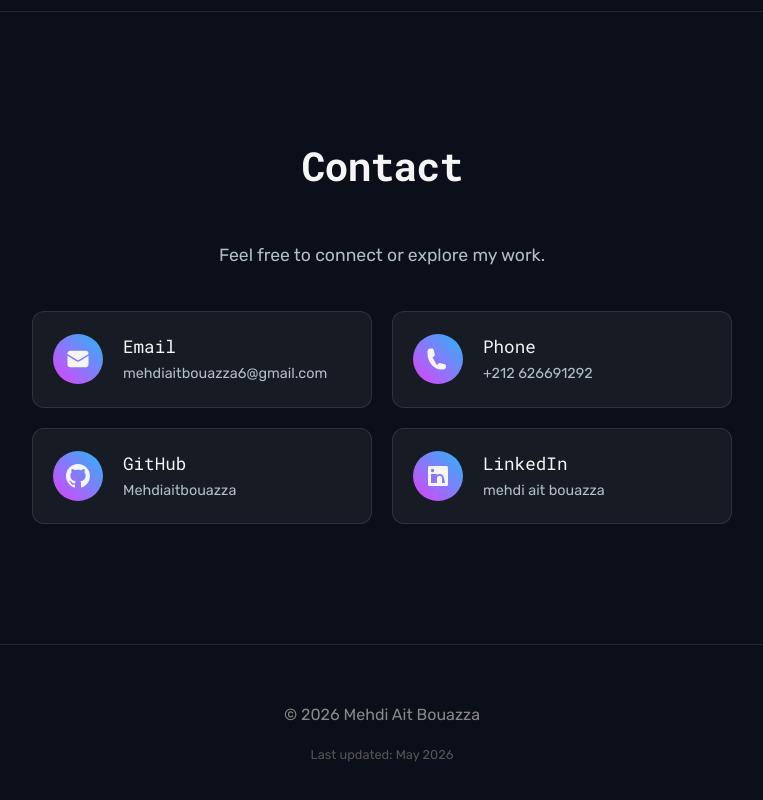
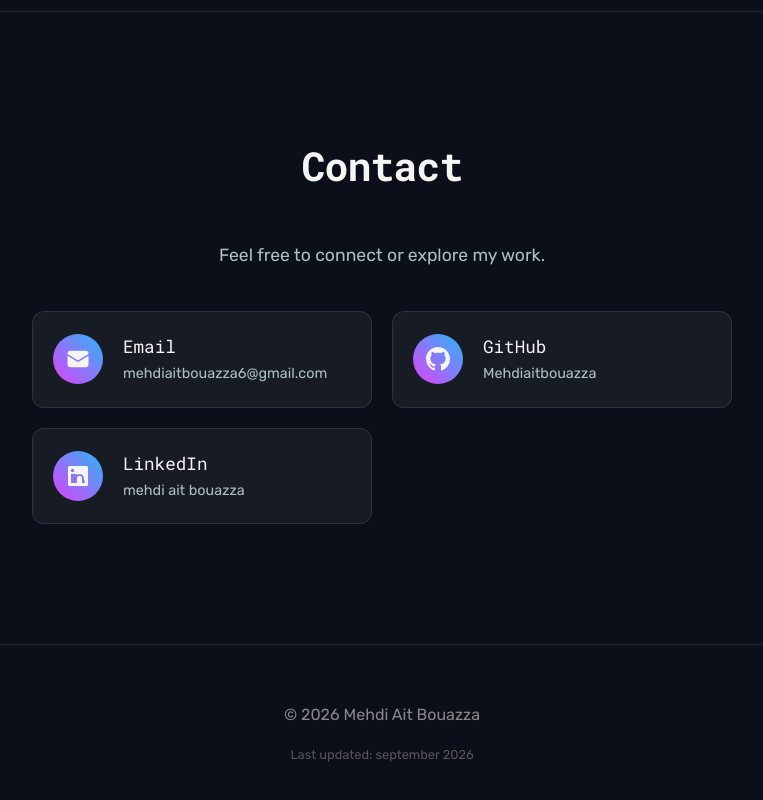
Before and after one commit to Mehdiaitbouazza/Mehdiaitbouazza.github.io, a plain HTML site: page index.html in a window 1280 px wide. Shown: the part 5784-6584 px from the top of the page, without its empty margins (258-1021 px from the left). Drawn offline with Linux system fonts and the light colour scheme; a script that the page names is missing.

Commit message:
little changes

```diff
--- a/index.html
+++ b/index.html
@@ -327,7 +327,6 @@
              <p class="section-intro"><span lang="en">Feel free to connect or explore my work.</span><span lang="fr" class="hidden">N'hésitez pas à vous connecter ou à explorer mon travail.</span></p>
             <div class="contact-list">
                 <a href="mailto:mehdiaitbouazza6@gmail.com" class="contact-item"><div class="contact-icon"><svg xmlns="http://www.w3.org/2000/svg" viewBox="0 0 24 24" fill="currentColor"><path d="M1.5 8.67v8.58a3 3 0 0 0 3 3h15a3 3 0 0 0 3-3V8.67l-8.928 5.493a3 3 0 0 1-3.144 0L1.5 8.67Z" /><path d="M22.5 6.908V6.75a3 3 0 0 0-3-3h-15a3 3 0 0 0-3 3v.158l9.714 5.978a1.5 1.5 0 0 0 1.572 0L22.5 6.908Z" /></svg></div><div class="contact-text"><span class="contact-title">Email</span><span class="contact-detail">mehdiaitbouazza6@gmail.com</span></div></a>
-                <a href="tel:+212626691292" class="contact-item"><div class="contact-icon"><svg xmlns="http://www.w3.org/2000/svg" viewBox="0 0 24 24" fill="currentColor"><path fill-rule="evenodd" d="M1.5 4.5a3 3 0 0 1 3-3h1.372c.86 0 1.61.586 1.819 1.42l1.105 4.423a1.875 1.875 0 0 1-.694 1.955l-1.293.97c-.135.101-.164.279-.087.431l4.108 7.293c.077.152.256.18.431.087l.97-1.293a1.875 1.875 0 0 1 1.955-.694l4.423 1.105c.834.209 1.42.959 1.42 1.819V19.5a3 3 0 0 1-3 3h-2.25C8.552 22.5 1.5 15.448 1.5 6.75V4.5Z" clip-rule="evenodd" /></svg></div><div class="contact-text"><span class="contact-title">Phone</span><span class="contact-detail">+212 626691292</span></div></a>
                 <a href="https://github.com/Mehdiaitbouazza" target="_blank" class="contact-item"><div class="contact-icon"><svg xmlns="http://www.w3.org/2000/svg" viewBox="0 0 16 16" fill="currentColor"><path d="M8 0C3.58 0 0 3.58 0 8c0 3.54 2.29 6.53 5.47 7.59.4.07.55-.17.55-.38 0-.19-.01-.82-.01-1.49-2.01.37-2.53-.49-2.69-.94-.09-.23-.48-.94-.82-1.13-.28-.15-.68-.52-.01-.53.63-.01 1.08.58 1.23.82.72 1.21 1.87.87 2.33.66.07-.52.28-.87.51-1.07-1.78-.2-3.64-.89-3.64-3.95 0-.87.31-1.59.82-2.15-.08-.2-.36-1.02.08-2.12 0 0 .67-.21 2.2.82.64-.18 1.32-.27 2-.27s1.36.09 2 .27c1.53-1.04 2.2-.82 2.2-.82.44 1.1.16 1.92.08 2.12.51.56.82 1.27.82 2.15 0 3.07-1.87 3.75-3.65 3.95.29.25.54.73.54 1.48 0 1.07-.01 1.93-.01 2.2 0 .21.15.46.55.38A8.01 8.01 0 0 0 16 8c0-4.42-3.58-8-8-8Z"></path></svg></div><div class="contact-text"><span class="contact-title">GitHub</span><span class="contact-detail">Mehdiaitbouazza</span></div></a>
                 <a href="https://www.linkedin.com/in/mehdi-ait-bouazza-219045349" target="_blank" class="contact-item">
                     <div class="contact-icon">
@@ -348,7 +347,7 @@
         <p>&copy; 2026 Mehdi Ait Bouazza</p>
         <!-- Last updated line (#7) -->
         <p class="footer-updated">
-            <span lang="en">Last updated: May 2026</span>
+            <span lang="en">Last updated: september 2026</span>
             <span lang="fr" class="hidden">Dernière mise à jour: Mai 2026</span>
         </p>
     </footer>
```
